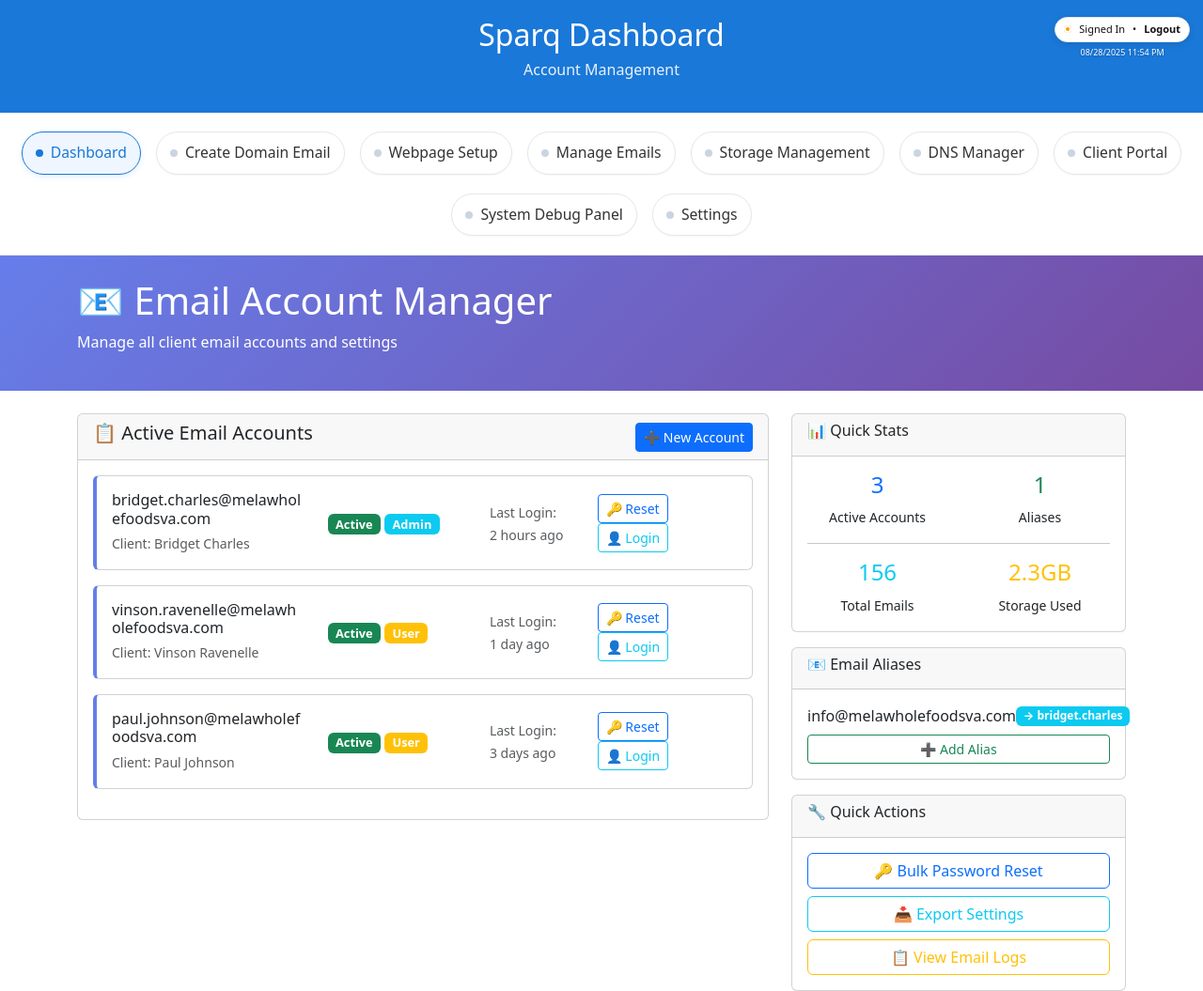
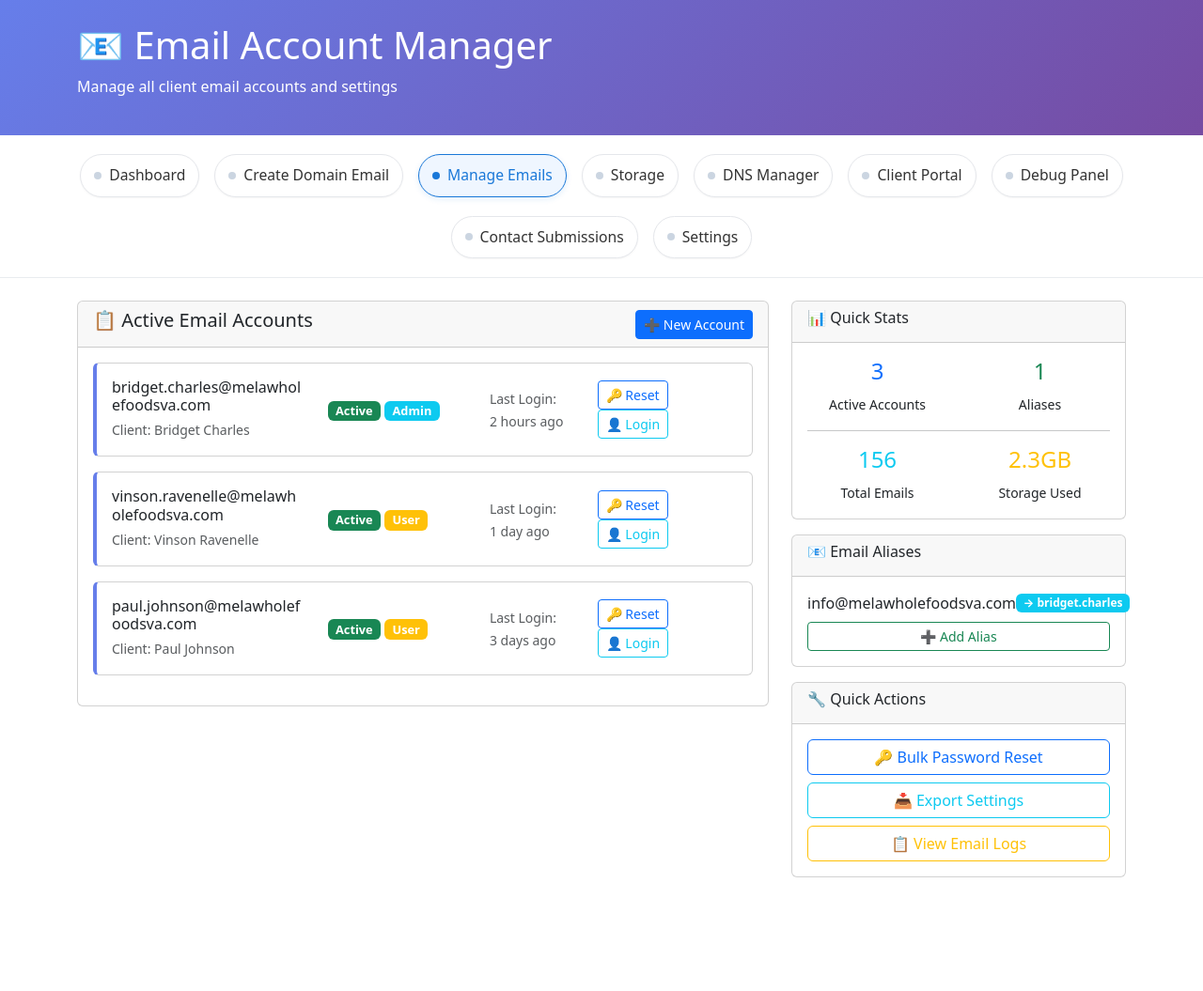
Before and after one commit to hligon35/sparq-dash, a website: page public/email-manager.html in a window 1280 px wide. Shown: the whole page at 94% size. After the commit the page ends 934 px from the top, so only its background shows below. Drawn offline with nearby package versions, Linux system fonts and the light colour scheme; no server answers.

Commit message:
feat: Add Create Domain Email and DNS Manager pages with navigation updates

```diff
--- a/data/email-admin-config.json
+++ b/data/email-admin-config.json
@@ -4,5 +4,5 @@
   "userProfiles": {},
   "userBilling": {},
   "userPreferences": {},
-  "lastSaved": "2025-08-27T18:48:10.391Z"
+  "lastSaved": "2025-08-28T23:53:48.205Z"
 }
--- a/public/email-manager.html
+++ b/public/email-manager.html
@@ -11,6 +11,10 @@
             color: white;
             padding: 1.5rem 0;
         }
+        .top-nav { display:flex; gap:8px; padding:14px 18px; background:#fff; border-bottom:1px solid #e9ecef; align-items:center; flex-wrap:wrap; overflow-x:auto; justify-content:center; }
+        .top-nav .nav-item { display:inline-flex; align-items:center; padding:10px 14px; margin:6px 4px; font-size:.98em; white-space:nowrap; border-radius:999px; border:1px solid #e5e7eb; background:#fff; color:#333; box-shadow:0 1px 2px rgba(0,0,0,.04); text-decoration:none; }
+        .top-nav .nav-item:hover { background:#f8fafc; border-color:#cbd5e1; color:#111; }
+        .top-nav .nav-item.active { background:#eff6ff; color:#1a7ad9; border-color:#1a7ad9; }
         .email-card {
             transition: transform 0.2s ease;
             border-left: 4px solid #667eea;
@@ -26,12 +30,24 @@
     <script src="shared-header-nav.js" defer></script>
 </head>
 <body>
-    <div class="admin-header">
+        <div class="admin-header">
         <div class="container">
             <h1>📧 Email Account Manager</h1>
             <p>Manage all client email accounts and settings</p>
         </div>
     </div>
+
+        <div class="top-nav">
+            <a class="nav-item" href="/portal/index.html#dashboard">Dashboard</a>
+            <a class="nav-item" href="/portal/create-domain.html">Create Domain Email</a>
+            <a class="nav-item active" href="#">Manage Emails</a>
+            <a class="nav-item" href="/portal/index.html#storage">Storage</a>
+            <a class="nav-item" href="/portal/dns-manager.html">DNS Manager</a>
+            <a class="nav-item" href="https://sparqplug.getsparqd.com" target="_blank" rel="noopener">Client Portal</a>
+            <a class="nav-item" href="/portal/index.html#system-logs">Debug Panel</a>
+            <a class="nav-item" href="/portal/index.html#contacts">Contact Submissions</a>
+            <a class="nav-item" href="/portal/index.html#settings">Settings</a>
+        </div>
 
     <div class="container mt-4">
         <div class="row">
--- a/public/shared-header-nav.js
+++ b/public/shared-header-nav.js
@@ -1,12 +1,12 @@
 (function(){
   try {
-    // Skip on login pages
+    // Skip on login pages or when explicitly disabled
     if (document.getElementById('login-form') || document.body.classList.contains('no-shared-nav')) return;
 
-    // Idempotency guards
-    if (document.getElementById('portal-shared-header-style')) return injectUI(true);
+    // Idempotency: don't add styles twice
+    if (document.getElementById('portal-shared-header-style')) return;
 
-    // Ensure base path helper exists
+    // Ensure base path helper exists (no-op for style-only, but kept for consistency)
     if (typeof window.__withBase__ !== 'function') {
       window.__withBase__ = function(path){
         try {
@@ -17,7 +17,7 @@
       };
     }
 
-    // Style block mirroring index.html header/nav look
+    // Inject shared visual styles only; pages control their own markup and links
     const css = `
 :root { --primary-orange:#f59c28; --secondary-orange:#f7b626; --primary-blue:#1a78d8; --secondary-blue:#1a78d8; --white:#fff; --off-white:#f8f9fa; --light-gray:#e9ecef; --dark-gray:#343a40; }
 /* Hide legacy header overlay user info injected by admin-dashboard.js */
@@ -27,12 +27,15 @@
 .shared-header h1 { font-size: 2.0em; margin-bottom: 6px; }
 .shared-header p { opacity:.9; }
 .top-nav { display:flex; gap:8px; padding:14px 18px; background:#fff; border-bottom:1px solid var(--light-gray); align-items:center; flex-wrap:wrap; overflow-x:auto; -webkit-overflow-scrolling:touch; justify-content:center; }
-.top-nav .nav-item { display:inline-flex; align-items:center; width:auto; padding:10px 14px; margin:6px 4px; font-size:.98em; white-space:nowrap; scroll-snap-align:start; text-align:center; border-radius:999px; border:1px solid #e5e7eb; background:#fff; color:#333; position:relative; box-shadow:0 1px 2px rgba(0,0,0,.04); transition:color .2s, background .2s, border-color .2s, transform .15s; text-decoration:none; }
+.top-nav .nav-item { display:inline-flex; align-items:center; width:auto; padding:10px 14px; margin:6px 4px; font-size:.98em; white-space:nowrap; scroll-snap-align:start; text-align:center; border-radius:999px; border:1px solid #e5e7eb; background:#fff; color:#333; position:relative; box-shadow:0 1px 2px rgba(0,0,0,.04); transition:color .2s, background .2s, border-color .2s, transform .15s; text-decoration:none; cursor:pointer; }
 .top-nav .nav-item:hover { background:#f8fafc; border-color:#cbd5e1; color:#111; transform: translateY(-1px); box-shadow:0 2px 4px rgba(0,0,0,.06); }
 .top-nav .nav-item.active { background:#eff6ff; color:var(--primary-blue); border-color:var(--primary-blue); box-shadow:0 2px 6px rgba(26,120,216,.12); }
 .top-nav .nav-item::before { content:''; display:inline-block; width:8px; height:8px; border-radius:999px; background:#cbd5e1; margin-right:8px; box-shadow:0 0 0 2px #fff; }
 .top-nav .nav-item.active::before { background:var(--primary-blue); box-shadow:0 0 0 2px #eff6ff; }
-/* Userbar made ~25% more compact and aligned with header title */
+/* CTA button style (optional for pages that add a highlighted action) */
+.top-nav .nav-item.cta { background: var(--primary-orange); color:#fff; border-color: var(--primary-orange); box-shadow:0 2px 6px rgba(245,156,40,.25); }
+.top-nav .nav-item.cta:hover { background: var(--secondary-orange); border-color: var(--secondary-orange); color:#fff; }
+/* Optional userbar style only (pages may render it if desired) */
 .userbar { display:flex; flex-direction:column; align-items:center; gap:4px; position:absolute; top:18px; right:14px; padding:0; background:transparent; border:none; z-index:1000; }
 .userbar .user-pill { display:inline-flex; align-items:center; gap:8px; padding:4px 9px; border:1px solid #e5e7eb; border-radius:999px; background:#fff; color:#111; box-shadow:0 2px 8px rgba(0,0,0,.10); font-size:11px; }
 .userbar .online-dot { width:8px; height:8px; border-radius:999px; background:#f59e0b; box-shadow:0 0 0 2px #fff inset; }
@@ -42,75 +45,10 @@
 /* Fallback if a page lacks a header: keep it visible in the corner */
 body > .userbar { position:fixed; top:8px; right:14px; }
 `;
+
     const style = document.createElement('style');
     style.id = 'portal-shared-header-style';
     style.appendChild(document.createTextNode(css));
     document.head.appendChild(style);
-
-  injectUI(false);
-
-    function injectUI(alreadyStyled){
-  const hasHeader = document.querySelector('.header, .shared-header');
-      // Only inject header + nav if the page doesn’t already define its own
-      if (!hasHeader) {
-        const frag = document.createDocumentFragment();
-        const header = document.createElement('div');
-        header.className = 'shared-header';
-        header.innerHTML = '<h1>Sparq Dashboard</h1><p>Account Management</p>';
-        const nav = document.createElement('div');
-        nav.className = 'top-nav';
-        const items = [
-          ['Dashboard','dashboard'],
-          ['Create Domain Email','create-domain'],
-          ['Webpage Setup','webpage-setup'],
-          ['Manage Emails','manage-emails'],
-          ['Storage Management','storage'],
-          ['DNS Manager','dns-manager'],
-          ['Client Portal','client-portal'],
-          ['System Debug Panel','system-logs'],
-          ['Settings','settings'],
-        ];
-        items.forEach(([label,hash],i)=>{
-          const a = document.createElement('a');
-          a.className = 'nav-item' + (i===0?' active':'');
-          a.href = window.__withBase__('/index.html#' + hash);
-          a.textContent = label;
-          nav.appendChild(a);
-        });
-        frag.appendChild(header);
-        frag.appendChild(nav);
-        document.body.insertBefore(frag, document.body.firstChild);
-      }
-
-      // Ensure a single userbar exists on every page
-      let userbar = document.querySelector('.userbar');
-      if (!userbar) {
-        userbar = document.createElement('div');
-        userbar.className = 'userbar';
-        userbar.innerHTML = '<div class="user-pill"><span class="online-dot" aria-hidden="true"></span><span id="user-pill-label">Signed In</span><span aria-hidden="true">•</span><button type="button" class="logout-link" title="Logout">Logout</button></div><div class="user-time" id="user-time">—</div>';
-        // Place inside the header so it aligns with the title; fallback to body if missing
-        const headerEl = document.querySelector('.header, .shared-header');
-        if (headerEl) headerEl.appendChild(userbar); else document.body.appendChild(userbar);
-      }
-
-      // Wire logout if available globally
-  userbar.querySelector('.logout-link')?.addEventListener('click', function(){
-        if (typeof window.logout === 'function') return window.logout();
-        // fallback: hit /api/auth/logout then redirect to login
-        try { fetch('/api/auth/logout', { method:'POST', credentials:'include' }).finally(()=>{ window.location.assign(window.__withBase__('/login.html')); }); } catch(_) { window.location.assign(window.__withBase__('/login.html')); }
-      });
-
-      // Timestamp updater
-      function format12(d){
-        try { const mm=String(d.getMonth()+1).padStart(2,'0'); const dd=String(d.getDate()).padStart(2,'0'); const yyyy=d.getFullYear(); let h=d.getHours(); const m=String(d.getMinutes()).padStart(2,'0'); const ampm=h>=12?'PM':'AM'; h=h%12; if(h===0)h=12; return `${mm}/${dd}/${yyyy} ${String(h).padStart(2,'0')}:${m} ${ampm}`; } catch(_) { return ''; }
-      }
-      function tick(){ const el=document.getElementById('user-time'); if (el) el.textContent = format12(new Date()); }
-      tick(); setInterval(tick, 30000);
-
-      // Fill label minimally
-      (async function(){
-        try { const r = await fetch('/api/auth/me', { credentials: 'include' }); if (r.ok){ const lbl = document.getElementById('user-pill-label'); if (lbl) lbl.textContent = 'Signed In'; } } catch(_){}
-      })();
-    }
   } catch (e) { /* no-op */ }
 })();
```
Also changed, not shown: public/create-domain.html (added, +47 -0 lines), public/dns-manager.html (added, +41 -0 lines), public/index.html (+7 -0 lines), server.js (+12 -0 lines).
